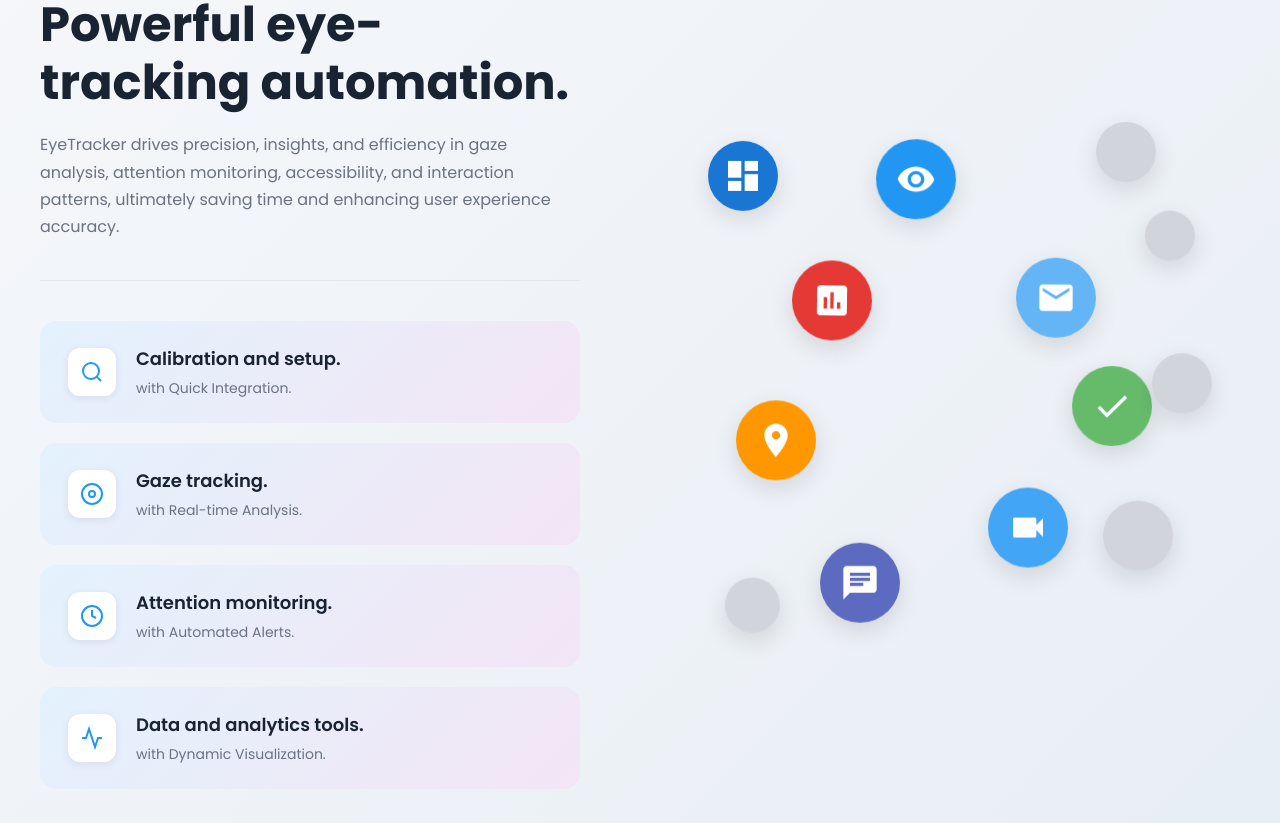
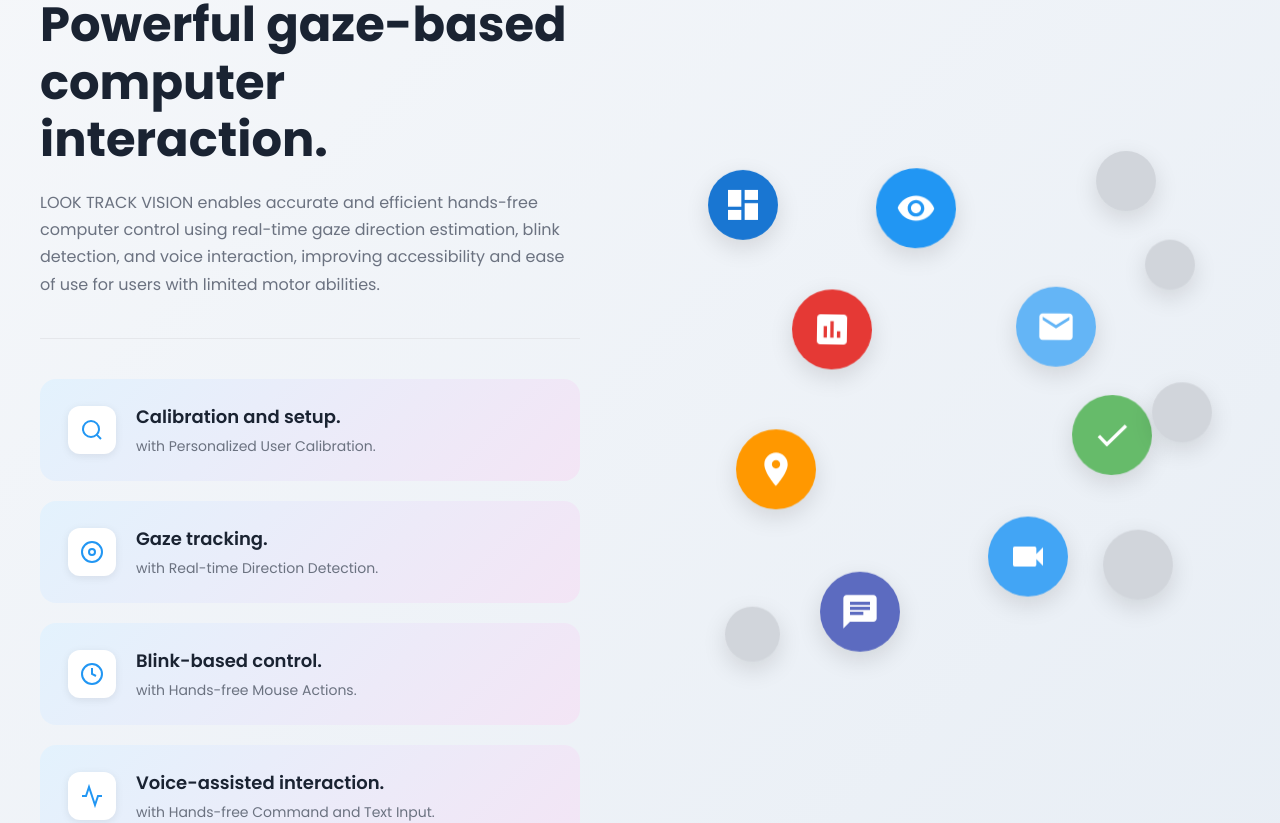
Before and after one commit to MoraisMNS/gaze-tracking-webapp-frontend, a React (Vite) app: page / in a window 1280 px wide. Shown: the part 3380-4203 px from the top of the page. Built offline with nearby package versions, Linux system fonts and the light colour scheme.

Commit message:
Change the text in compatible apps section

```diff
--- a/src/components/CompatibleApps.jsx
+++ b/src/components/CompatibleApps.jsx
@@ -6,11 +6,9 @@ const CompatibleApps = () => {
     <div className="apps-main-container">
       <div className="apps-content-wrapper">
         <div className="apps-left-section">
-          <h1 className="apps-main-title">Powerful eye-tracking automation.</h1>
+          <h1 className="apps-main-title">Powerful gaze-based computer interaction.</h1>
           <p className="apps-subtitle">
-            EyeTracker drives precision, insights, and efficiency in gaze analysis,
-            attention monitoring, accessibility, and interaction patterns,
-            ultimately saving time and enhancing user experience accuracy.
+            LOOK TRACK VISION enables accurate and efficient hands-free computer control using real-time gaze direction estimation, blink detection, and voice interaction, improving accessibility and ease of use for users with limited motor abilities.
           </p>
 
           <div className="apps-feature-cards">
@@ -23,7 +21,7 @@ const CompatibleApps = () => {
               </div>
               <div className="apps-feature-content">
                 <h3 className="apps-feature-title">Calibration and setup.</h3>
-                <p className="apps-feature-description">with Quick Integration.</p>
+                <p className="apps-feature-description">with Personalized User Calibration.</p>
               </div>
             </div>
 
@@ -36,7 +34,7 @@ const CompatibleApps = () => {
               </div>
               <div className="apps-feature-content">
                 <h3 className="apps-feature-title">Gaze tracking.</h3>
-                <p className="apps-feature-description">with Real-time Analysis.</p>
+                <p className="apps-feature-description">with Real-time Direction Detection.</p>
               </div>
             </div>
 
@@ -48,8 +46,8 @@ const CompatibleApps = () => {
                 </svg>
               </div>
               <div className="apps-feature-content">
-                <h3 className="apps-feature-title">Attention monitoring.</h3>
-                <p className="apps-feature-description">with Automated Alerts.</p>
+                <h3 className="apps-feature-title">Blink-based control.</h3>
+                <p className="apps-feature-description">with Hands-free Mouse Actions.</p>
               </div>
             </div>
 
@@ -60,8 +58,8 @@ const CompatibleApps = () => {
                 </svg>
               </div>
               <div className="apps-feature-content">
-                <h3 className="apps-feature-title">Data and analytics tools.</h3>
-                <p className="apps-feature-description">with Dynamic Visualization.</p>
+                <h3 className="apps-feature-title">Voice-assisted interaction.</h3>
+                <p className="apps-feature-description">with Hands-free Command and Text Input.</p>
               </div>
             </div>
           </div>
```
